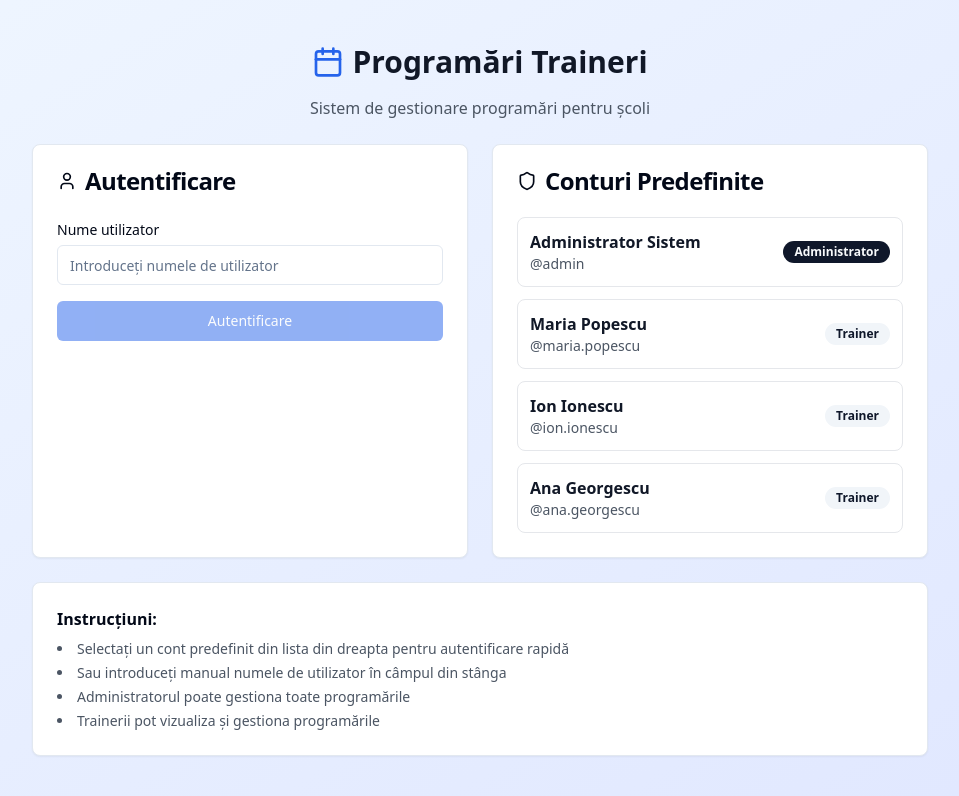
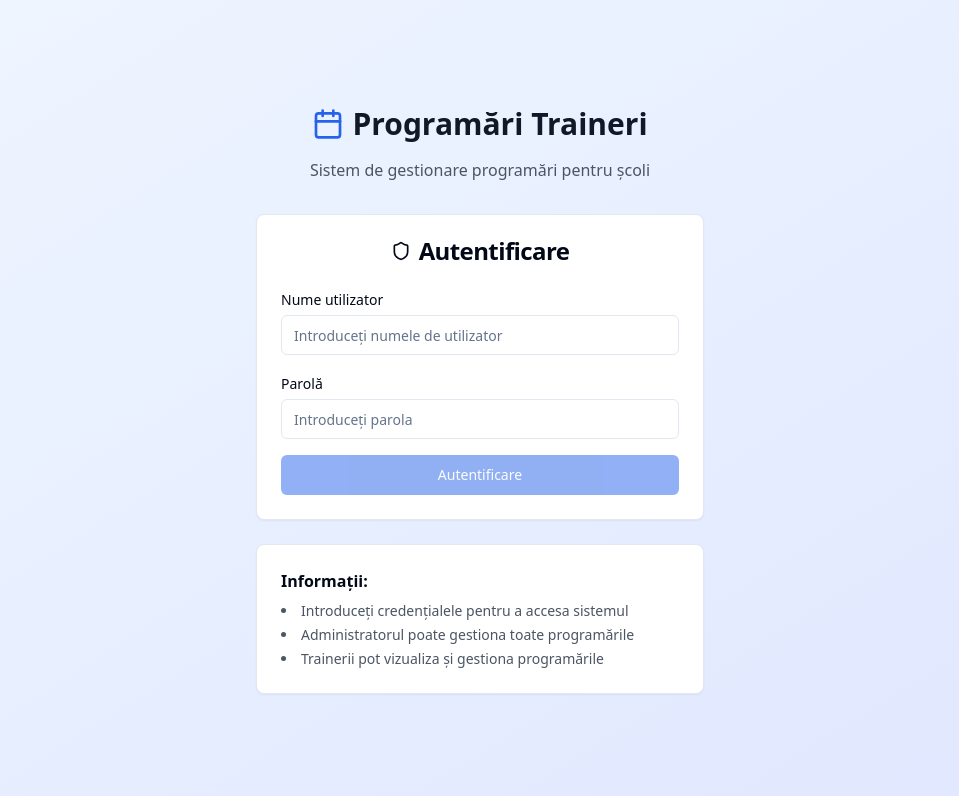
Before and after one commit to mitoconstantIN/Calendar-Schenduler, a React (Vite) app: page /login in a window 1280 px wide. Shown: the top 796 px of the page, without its empty margins (160-1119 px from the left). Built offline with nearby package versions, Linux system fonts and the light colour scheme.

Commit message:
Fix: Hide credentials and redirect after login
- Removed the quick login feature.
- Updated the login page to only accept manual username input.
- Added a redirect to the calendar page after successful login.

```diff
--- a/src/data/predefinedUsers.ts
+++ b/src/data/predefinedUsers.ts
@@ -4,24 +4,28 @@ export const PREDEFINED_USERS = [
     id: 'admin-001',
     full_name: 'Administrator Sistem',
     username: 'admin',
+    password: 'admin123',
     role: 'admin' as const
   },
   {
     id: 'trainer-001',
     full_name: 'Maria Popescu',
     username: 'maria.popescu',
+    password: 'maria123',
     role: 'trainer' as const
   },
   {
     id: 'trainer-002',
     full_name: 'Ion Ionescu',
     username: 'ion.ionescu',
+    password: 'ion123',
     role: 'trainer' as const
   },
   {
     id: 'trainer-003',
     full_name: 'Ana Georgescu',
     username: 'ana.georgescu',
+    password: 'ana123',
     role: 'trainer' as const
   }
 ];
--- a/src/pages/Login.tsx
+++ b/src/pages/Login.tsx
@@ -4,31 +4,38 @@ import { Button } from '@/components/ui/button';
 import { Card, CardContent, CardHeader, CardTitle } from '@/components/ui/card';
 import { Input } from '@/components/ui/input';
 import { Label } from '@/components/ui/label';
-import { Badge } from '@/components/ui/badge';
 import { useNavigate } from 'react-router-dom';
 import { PREDEFINED_USERS } from '@/data/predefinedUsers';
 import { toast } from '@/hooks/use-toast';
 import { User, Shield, Calendar } from 'lucide-react';
+import { useAuth } from '@/hooks/useAuth';
 
 const Login = () => {
   const [username, setUsername] = useState('');
-  const [selectedUser, setSelectedUser] = useState<string | null>(null);
+  const [password, setPassword] = useState('');
+  const [isLoading, setIsLoading] = useState(false);
   const navigate = useNavigate();
+  const { login } = useAuth();
 
-  const handleLogin = () => {
-    const user = PREDEFINED_USERS.find(u => u.username === username);
+  const handleLogin = async (e: React.FormEvent) => {
+    e.preventDefault();
+    setIsLoading(true);
+
+    // Simulăm o verificare de credențiale
+    const user = PREDEFINED_USERS.find(u => u.username === username && u.password === password);
 
     if (!user) {
       toast({
         title: "Eroare autentificare",
-        description: "Utilizatorul nu a fost găsit.",
+        description: "Credențiale invalide. Verifică username-ul și parola.",
         variant: "destructive",
       });
+      setIsLoading(false);
       return;
     }
 
-    // Simulăm autentificarea prin salvarea în localStorage
-    localStorage.setItem('currentUser', JSON.stringify(user));
+    // Autentificare reușită
+    login(user);
 
     toast({
       title: "Autentificare reușită",
@@ -37,18 +44,14 @@ const Login = () => {
 
     // Redirecționăm către pagina principală
     navigate('/');
-  };
-
-  const handleQuickLogin = (user: typeof PREDEFINED_USERS[0]) => {
-    setUsername(user.username);
-    setSelectedUser(user.id);
+    setIsLoading(false);
   };
 
   return (
     <div className="min-h-screen bg-gradient-to-br from-blue-50 to-indigo-100 flex items-center justify-center p-4">
-      <div className="w-full max-w-4xl space-y-6">
+      <div className="w-full max-w-md">
         {/* Header */}
-        <div className="text-center">
+        <div className="text-center mb-8">
           <div className="flex items-center justify-center gap-2 mb-4">
             <Calendar className="w-8 h-8 text-blue-600" />
             <h1 className="text-3xl font-bold text-gray-900">Programări Traineri</h1>
@@ -56,16 +59,16 @@ const Login = () => {
           <p className="text-gray-600">Sistem de gestionare programări pentru școli</p>
         </div>
 
-        <div className="grid grid-cols-1 lg:grid-cols-2 gap-6">
         {/* Login Form */}
         <Card className="w-full">
           <CardHeader>
-              <CardTitle className="flex items-center gap-2">
-                <User className="w-5 h-5" />
+            <CardTitle className="flex items-center gap-2 justify-center">
+              <Shield className="w-5 h-5" />
               Autentificare
             </CardTitle>
           </CardHeader>
-            <CardContent className="space-y-4">
+          <CardContent>
+            <form onSubmit={handleLogin} className="space-y-4">
               <div>
                 <Label htmlFor="username">Nume utilizator</Label>
                 <Input
@@ -75,58 +78,40 @@ const Login = () => {
                   onChange={(e) => setUsername(e.target.value)}
                   placeholder="Introduceți numele de utilizator"
                   className="mt-1"
+                  required
+                />
+              </div>
+
+              <div>
+                <Label htmlFor="password">Parolă</Label>
+                <Input
+                  id="password"
+                  type="password"
+                  value={password}
+                  onChange={(e) => setPassword(e.target.value)}
+                  placeholder="Introduceți parola"
+                  className="mt-1"
+                  required
                 />
               </div>
 
               <Button
-                onClick={handleLogin}
+                type="submit"
                 className="w-full bg-blue-600 hover:bg-blue-700"
-                disabled={!username.trim()}
+                disabled={!username.trim() || !password.trim() || isLoading}
               >
-                Autentificare
+                {isLoading ? 'Se autentifică...' : 'Autentificare'}
               </Button>
+            </form>
           </CardContent>
         </Card>
 
-          {/* Quick Login */}
-          <Card className="w-full">
-            <CardHeader>
-              <CardTitle className="flex items-center gap-2">
-                <Shield className="w-5 h-5" />
-                Conturi Predefinite
-              </CardTitle>
-            </CardHeader>
-            <CardContent className="space-y-3">
-              {PREDEFINED_USERS.map((user) => (
-                <div
-                  key={user.id}
-                  className={`p-3 border rounded-lg cursor-pointer transition-colors hover:bg-gray-50 ${
-                    selectedUser === user.id ? 'border-blue-500 bg-blue-50' : 'border-gray-200'
-                  }`}
-                  onClick={() => handleQuickLogin(user)}
-                >
-                  <div className="flex items-center justify-between">
-                    <div>
-                      <p className="font-semibold text-gray-900">{user.full_name}</p>
-                      <p className="text-sm text-gray-600">@{user.username}</p>
-                    </div>
-                    <Badge variant={user.role === 'admin' ? 'default' : 'secondary'}>
-                      {user.role === 'admin' ? 'Administrator' : 'Trainer'}
-                    </Badge>
-                  </div>
-                </div>
-              ))}
-            </CardContent>
-          </Card>
-        </div>
-
         {/* Instructions */}
-        <Card className="w-full">
+        <Card className="w-full mt-6">
           <CardContent className="pt-6">
-            <h3 className="font-semibold mb-2">Instrucțiuni:</h3>
+            <h3 className="font-semibold mb-2">Informații:</h3>
             <ul className="list-disc list-inside space-y-1 text-sm text-gray-600">
-              <li>Selectați un cont predefinit din lista din dreapta pentru autentificare rapidă</li>
-              <li>Sau introduceți manual numele de utilizator în câmpul din stânga</li>
+              <li>Introduceți credențialele pentru a accesa sistemul</li>
               <li>Administratorul poate gestiona toate programările</li>
               <li>Trainerii pot vizualiza și gestiona programările</li>
             </ul>
```
Lines whose indentation alone changed are shown as unchanged.
